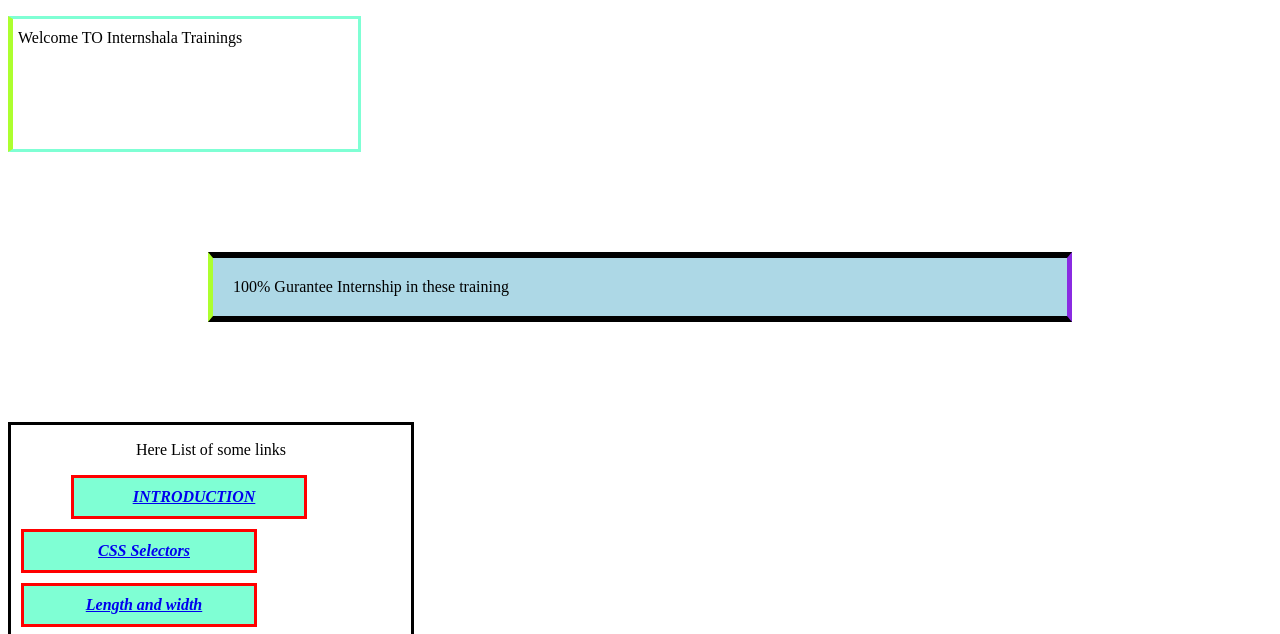
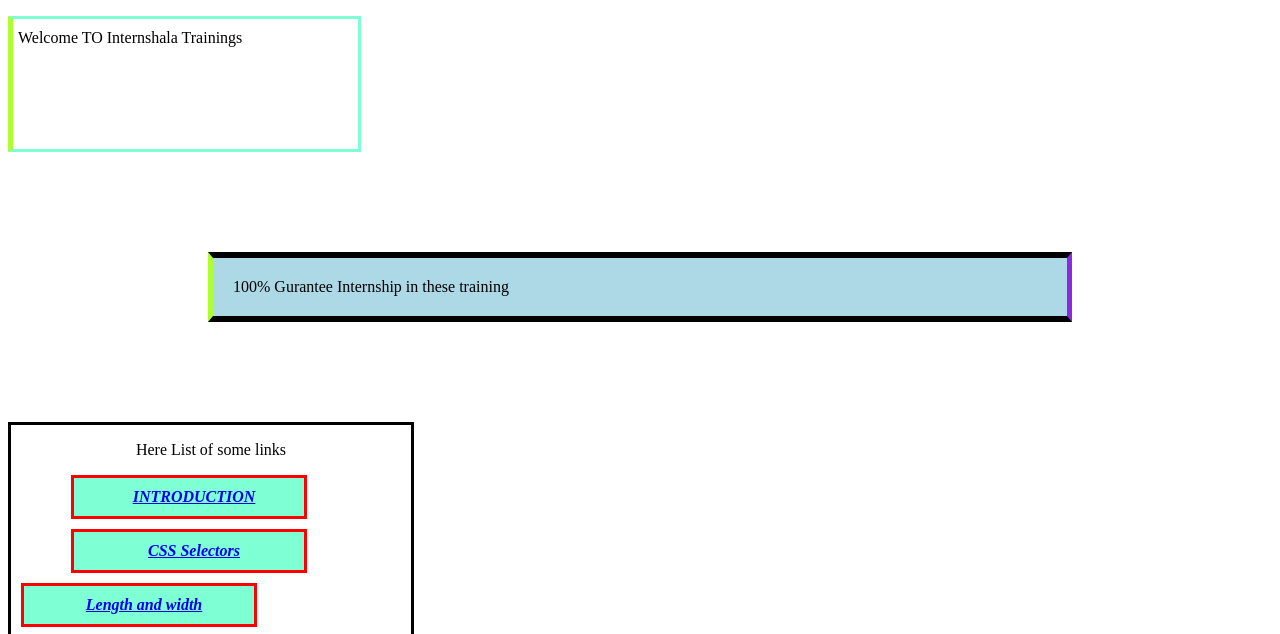
Before and after one commit to VelampalepuRohitAnjaniKumar/WebDevelopment, a plain HTML site: page CSS/Box model/box.html in a window 1280 px wide. Shown: the top 634 px of the page. Drawn offline with Linux system fonts and the light colour scheme.

Commit message:
Update style.css

```diff
--- a/CSS/Box model/style.css
+++ b/CSS/Box model/style.css
@@ -49,4 +49,10 @@ a{
     position: relative;
 
     left: 50px;
+    z-index: 2;
 }
+.e{
+    position: relative;
+    left: 50px;
+    z-index: 1;
+}
```
